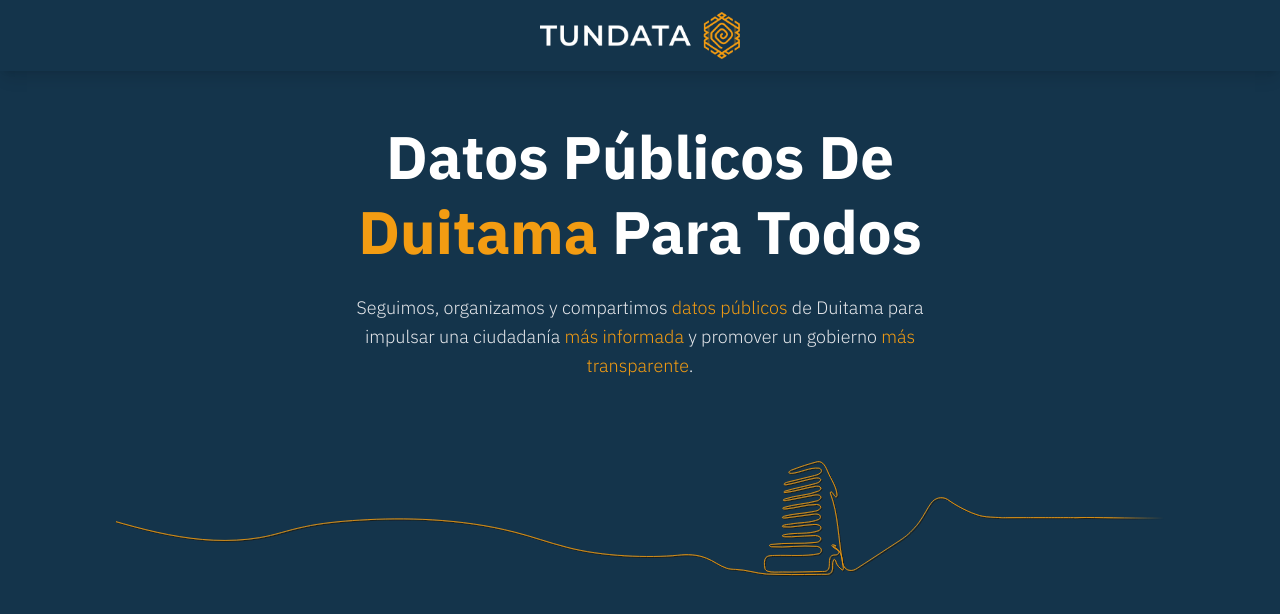
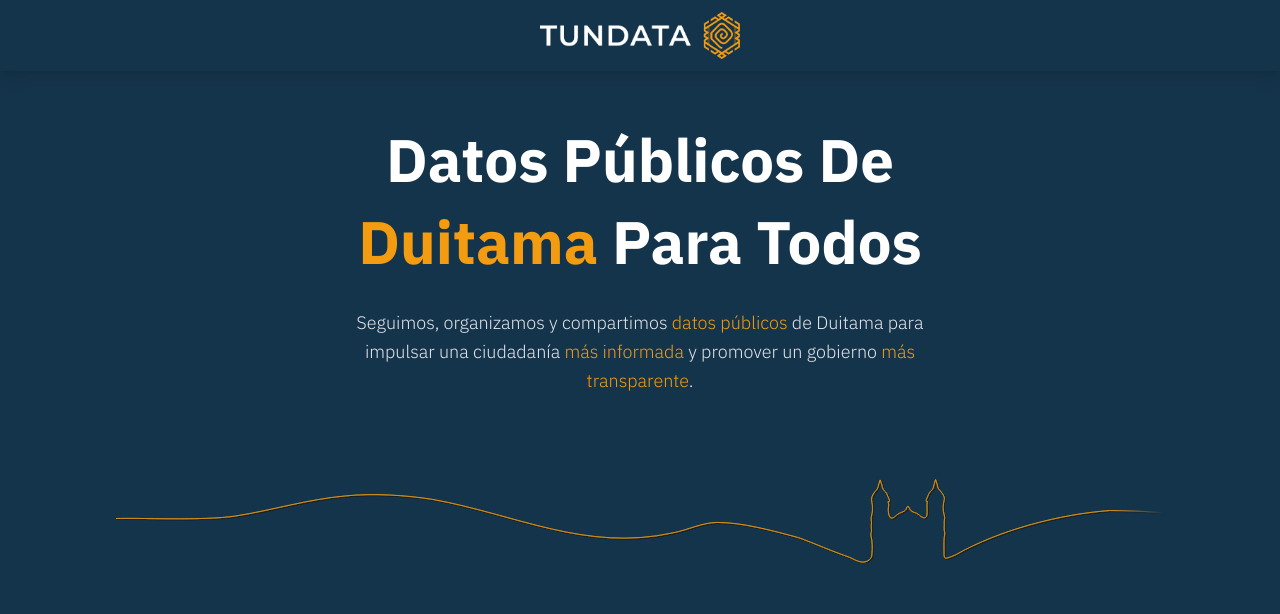
Before and after one commit to Meman123/tundata_repo, a Next.js app: page / in a window 1280 px wide. Shown: the top 614 px of the page. Built offline with nearby package versions, Linux system fonts and the light colour scheme.

Commit message:
o3 check

```diff
--- a/app/PulseLine.tsx
+++ b/app/PulseLine.tsx
@@ -1,95 +1,68 @@
 "use client";
 
-import { useEffect, useRef, useState } from "react";
+import { useEffect, useRef } from "react";
 import gsap from "gsap";
 
 export default function PulseLine() {
-  const pulse1Ref = useRef<SVGUseElement>(null);
-  const pulse2Ref = useRef<SVGUseElement>(null);
-  const [viewBox, setViewBox] = useState("0 0 1000 100"); // Desktop base
+  // Referencias a las dos copias de la línea
+  const pulseA = useRef<SVGUseElement>(null);
+  const pulseB = useRef<SVGUseElement>(null);
 
   useEffect(() => {
-    const handleResize = () => {
-      const width = window.innerWidth;
+    if (!pulseA.current || !pulseB.current) return;
 
-      if (width < 425) {
-        // 📱 Mobile
-        setViewBox("0 0 300 100");
-      } else if (width < 640 && width >= 425) {
-        // 📱 Tablet
-        setViewBox("0 0 400 100");
-      }
-      else if (width < 1024 && width >= 640) {
-        // 📱 laptop
-        setViewBox("0 0 600 100");
-      } else {
-        // 💻 Desktop
-        setViewBox("0 0 900 100");
-      }
+    // ➜ Obtener el ancho real del path
+    const width = pulseA.current.getBBox().width;
+
+    // Posicionar elementos
+    gsap.set(pulseA.current, { x: 0 });
+    gsap.set(pulseB.current, { x: -width });
+
+    // Animación infinita
+    const tl = gsap.timeline({ repeat: -1, defaults: { ease: "none", duration: 40 } });
+    tl.to(pulseA.current, { x: `+=${width}` }, 0)
+      .to(pulseB.current, { x: `+=${width}` }, 0);
+
+    return () => {
+      tl.kill();
+      return undefined;
     };
-
-    handleResize();
-    window.addEventListener("resize", handleResize);
-    return () => window.removeEventListener("resize", handleResize);
-  }, []);
-
-  useEffect(() => {
-    const svgWidth = 6000;
-    const pulse1 = pulse1Ref.current;
-    const pulse2 = pulse2Ref.current;
-
-    if (pulse1 && pulse2) {
-      gsap.set(pulse1, { x: 0 });
-      gsap.set(pulse2, { x: -svgWidth });
-
-      gsap.to(pulse1, {
-        x: `+=${svgWidth}`,
-        duration: 40,
-        ease: "none",
-        repeat: -1,
-      });
-
-      gsap.to(pulse2, {
-        x: `+=${svgWidth}`,
-        duration: 40,
-        ease: "none",
-        repeat: -1,
-      });
-    }
   }, []);
 
   return (
     <div className="w-full max-w-7xl overflow-hidden mx-auto px-2 md:px-3 lg:px-4 xl:px-5">
       <svg
-        viewBox={viewBox}
-        preserveAspectRatio="xMinYMid slice"
+        viewBox="0 0 1200 100"              /* viewBox fijo */
+        preserveAspectRatio="none"          /* estira horizontalmente */
         xmlns="http://www.w3.org/2000/svg"
-        className="w-full h-auto"
+        className="w-full h-auto pointer-events-none" /* no captura toques */
       >
         <defs>
-          <linearGradient id="fadeGradient" x1="0%" y1="0%" x2="100%" y2="0%">
+          {/* máscara de desvanecido a la derecha */}
+          <linearGradient id="fadeGrad" x1="0%" y1="0%" x2="100%" y2="0%">
             <stop offset="0%" stopColor="white" stopOpacity="1" />
             <stop offset="95%" stopColor="white" stopOpacity="1" />
             <stop offset="100%" stopColor="white" stopOpacity="0" />
           </linearGradient>
 
           <mask id="fadeMask">
-            <rect width="100%" height="100%" fill="url(#fadeGradient)" />
+            <rect width="100%" height="100%" fill="url(#fadeGrad)" />
           </mask>
         </defs>
 
         <g mask="url(#fadeMask)">
+          {/* solo stroked paths, SIN fill */}
           <use
             href="/linea2.svg#pulse-path-shape"
-            ref={pulse1Ref}
-            fill="white"
+            ref={pulseA}
+            fill="none"
             stroke="#F39C12"
             strokeWidth="1"
             vectorEffect="non-scaling-stroke"
           />
           <use
             href="/linea2.svg#pulse-path-shape"
-            ref={pulse2Ref}
+            ref={pulseB}
             fill="none"
             stroke="#F39C12"
             strokeWidth="1"
--- a/app/page.tsx
+++ b/app/page.tsx
@@ -5,7 +5,7 @@
 
 export default function Home() {
   return (
-    <main className="w-full min-h-screen bg-[#14344B]">
+    <main className="w-full min-h-screen flex flex-col bg-[#14344B] overflow-x-hidden">
       <Header />
       <Hero />
     </main>
--- a/components/Header.tsx
+++ b/components/Header.tsx
@@ -4,20 +4,18 @@
 
 export default function Header() {
   return (
-<header className="w-full bg-[#14344B] flex justify-center items-center px-6 py-3 shadow-lg overflow-hidden relative z-10">
-  <div className="w-full max-w-7xl flex justify-center items-center">
-    <div className="w-[150px] sm:w-[170px] md:w-[170px] lg:w-[190px] xl:w-[200px] 2xl:w-[200px]">
+<header className="w-full bg-[#14344B] flex justify-center items-center
+                   px-6 py-3 overflow-hidden relative z-10 shadow-lg">
   <Image
     src="/LogoTundata.png"
-        alt="Tundata Logo"
+    alt="Logo de Tundata"
     width={542}
     height={142}
-        className="w-full h-auto object-contain"
     priority
+    className="w-[150px] sm:w-[170px] md:w-[170px] lg:w-[190px] xl:w-[200px] 2xl:w-[200px] h-auto object-contain"
   />
-    </div>
-  </div>
 </header>
+
 
 
   );
--- a/components/Hero.tsx
+++ b/components/Hero.tsx
@@ -4,18 +4,22 @@
 
 export default function Hero() {
   return (
-    <section className="w-full min-h-[90vh] px-6 sm:px-12 md:px-24 pt-12 pb-10 bg-[#14344B] flex flex-col justify-start items-center overflow-hidden relative">
-
+    <section
+      className="w-full flex-1 min-h-0 px-6 sm:px-12 md:px-24 pt-12 pb-10 bg-[#14344B]
+                 flex flex-col justify-start items-center overflow-hidden relative"
+    >
       {/* Contenedor de bloque de texto y PulseLine */}
       <div className="w-full flex flex-col items-center gap-20">
-
         {/* Bloque de texto */}
         <div className="w-full max-w-4xl px-6 sm:px-12 flex flex-col justify-center items-center gap-6 text-center">
-          <h1 className="w-full max-w-xs sm:max-w-md md:max-w-lg lg:max-w-xl xl:max-w-2xl text-4xl md:text-5xl lg:text-5xl xl:text-6xl font-bold leading-tight text-white capitalize">
-            Datos Públicos De <span className="text-[#F39C12]" >Duitama</span> Para Todos
+          <h1 className="w-full max-w-xs sm:max-w-md md:max-w-lg lg:max-w-xl xl:max-w-2xl
+                         text-4xl md:text-5xl lg:text-5xl xl:text-6xl font-bold
+                         leading-tight lg:leading-snug text-white capitalize">
+            Datos Públicos De <span className="text-[#F39C12]">Duitama</span> Para Todos
           </h1>
 
-          <p className="w-full max-w-xl text-md md:text-md lg:text-lg xl:text-lg font-light leading-relaxed text-gray-200">
+          <p className="w-full max-w-xl text-md md:text-md lg:text-lg xl:text-lg font-light
+                        leading-relaxed text-gray-200">
             Seguimos, organizamos y compartimos <span className="text-[#F39C12] font-regular">datos públicos</span> de Duitama para
             impulsar una ciudadanía <span className="text-[#F39C12] font-regular">más informada</span> y promover un gobierno
             <span className="text-[#F39C12] font-regular"> más transparente</span>.
@@ -26,9 +30,7 @@
         <div className="w-full">
           <PulseLine />
         </div>
-
       </div>
-
     </section>
   );
 }
```
Lines whose indentation alone changed are shown as unchanged.
